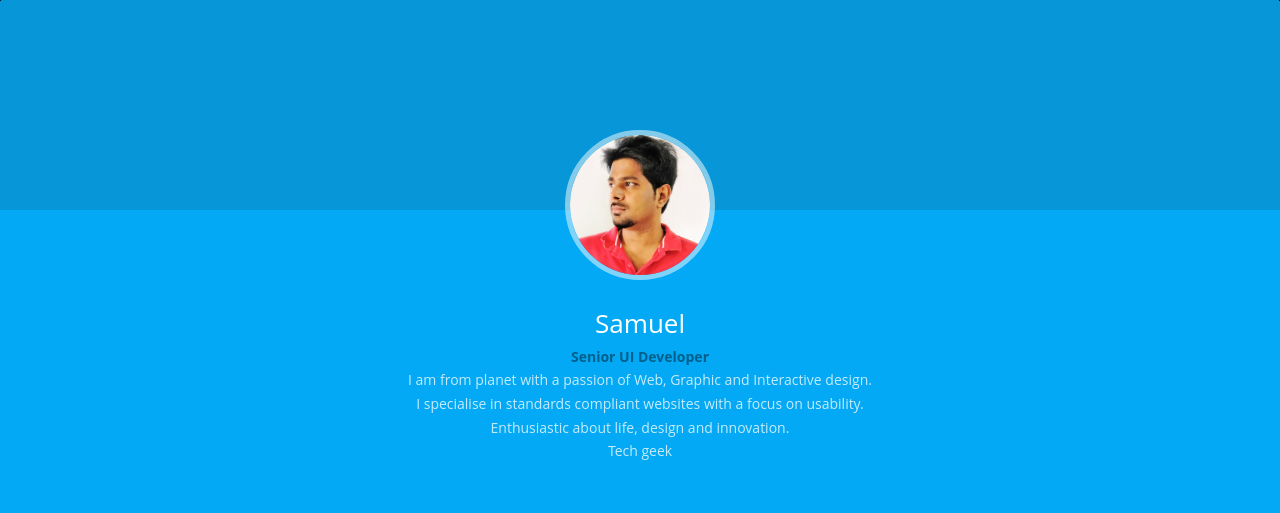
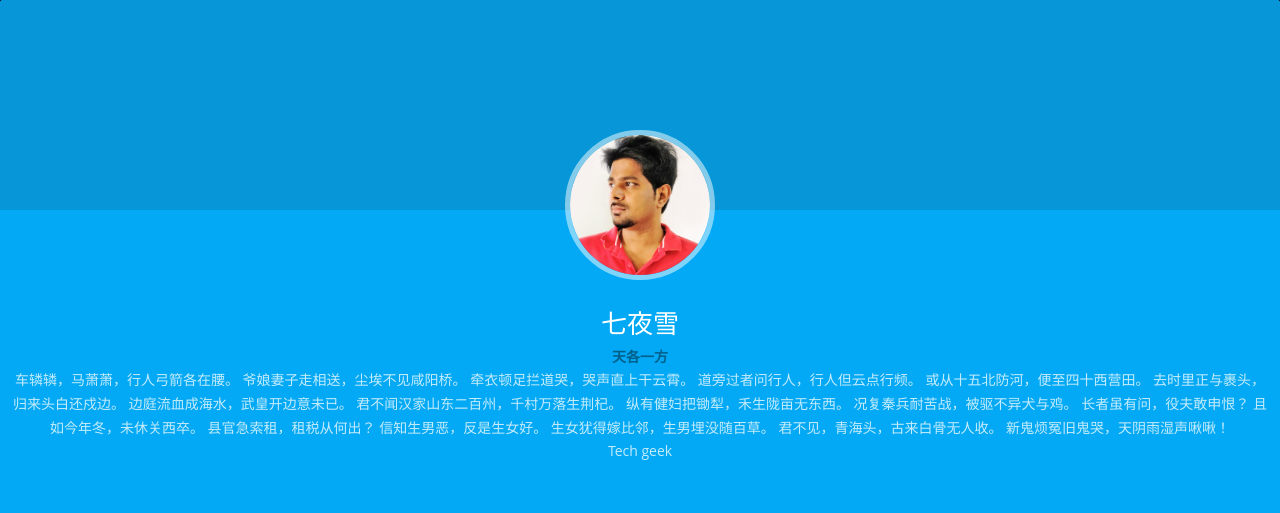
Before and after one commit to 307025293/307025293.github.io, a plain HTML site: page index.html in a window 1280 px wide. Shown: the top 513 px of the page. Drawn offline with Linux system fonts and the light colour scheme.

Commit message:
bingchexing

```diff
--- a/index.html
+++ b/index.html
@@ -34,14 +34,14 @@
                 </div>
                 <div class="info">
                     <div class="title">
-                        <a target="_blank" href="">Samuel</a>
+                        <a target="_blank" href="">七夜雪</a>
                     </div>
-                    <div class="desc"><b>Senior UI Developer</B></div>
+                    <div class="desc"><b>天各一方</B></div>
                     <div class="desc">
 						   <p>
-							  I am from planet with a passion of Web, Graphic and Interactive design. <br/>
-							  I specialise in standards compliant websites with a focus on usability. <br/>
-							  Enthusiastic about life, design and innovation. </p>
+ 车辚辚，马萧萧，行人弓箭各在腰。 爷娘妻子走相送，尘埃不见咸阳桥。 牵衣顿足拦道哭，哭声直上干云霄。 道旁过者问行人，行人但云点行频。 或从十五北防河，便至四十西营田。 去时里正与裹头，归来头白还戍边。 边庭流血成海水，武皇开边意未已。 君不闻汉家山东二百州，千村万落生荆杞。
+纵有健妇把锄犁，禾生陇亩无东西。 况复秦兵耐苦战，被驱不异犬与鸡。 长者虽有问，役夫敢申恨？ 且如今年冬，未休关西卒。 县官急索租，租税从何出？ 信知生男恶，反是生女好。 生女犹得嫁比邻，生男埋没随百草。 君不见，青海头，古来白骨无人收。 新鬼烦冤旧鬼哭，天阴雨湿声啾啾！
+							  </p>
 					</div>
                     <div class="desc">Tech geek</div>
                 </div>
```
